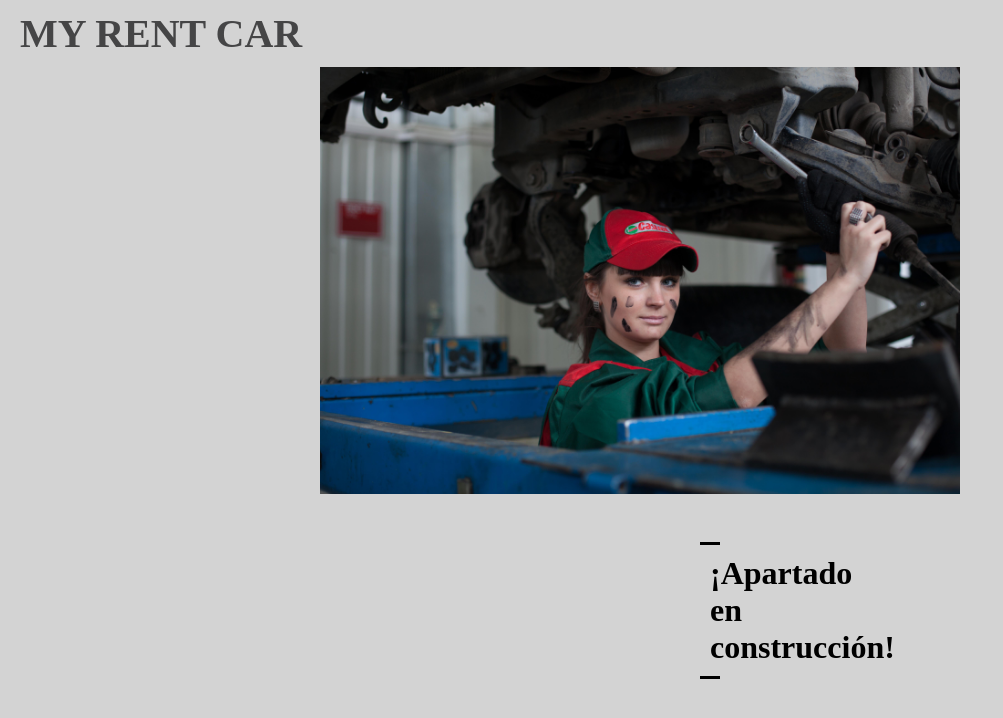
After one commit to BlackGoldRoger/Alquiler_coche, a PHP site: page /myrentcar/Mantenimiento.html in a window 1280 px wide; the page is wider, and only the part inside the window is pictured. The commit adds this page. Shown: the top 718 px of that part, without its empty margins (0-1003 px from the left). Run offline with PHP 8.4, Linux system fonts and the light colour scheme; some libraries are stand-ins or nearby versions; some web fonts are replaced.

Commit message:
Pequeños cambios 2

```diff
--- /dev/null
+++ b/Mantenimiento.html
@@ -0,0 +1,29 @@
+<!DOCTYPE html>
+<html lang="es">
+    <head>
+        <meta charset="utf-8">
+        <title>My rent car</title>
+        <meta name="viewport" content="width=device-width, user-scalable=no, initial-scale=1.0, maximum-scale=1.0, minimum-scale=1.0">
+        <link rel="stylesheet" href="estilos.css">
+        <link rel="stylesheet" href="https://cdnjs.cloudflare.com/ajax/libs/font-awesome/6.1.1/css/all.min.css"><!--Enlace de los iconos-->
+
+        <!--Miniatura de la página--><link rel="icon" type="image/png" href="img/Audi.jpg">
+    </head>
+    <body>
+        <header class="main-header">
+            <div class="main-header__container">
+                <a href="index.php" class="main-header__title-decoration"><h1 class="main-header__title">MY RENT CAR</h1></a>
+            </div>
+        </header>
+        <main class="maintenance-main">
+           <div class="maintenance-container">
+                <img src="img/img%20mantenimiento.jpg" alt="" class="maintenance-img">
+           </div>
+           <div class="maintenance-container__footer">
+               <h1 class="maintenance-footer">¡Apartado en construcción!</h1>
+           </div>
+        </main>
+            <script src="Slider.js"></script>
+            <script src="menu.js"></script>
+    </body>
+</html>
--- a/estilos.css
+++ b/estilos.css
@@ -278,6 +278,32 @@ img {
     padding: 5px 10px;
 	cursor: pointer;
 }
+
+/*Página de mantenimiento*/
+
+.maintenance-container{
+    position: relative;
+    width: 100%;
+}
+.maintenance-img{
+    position: absolute;
+    width: 50%;
+    left: 25%;
+}
+.maintenance-container__footer{
+    position: absolute;
+    text-align: center;
+    width: 100%;
+    bottom: 0;
+    margin: 0px 0px 100px 0;
+    padding: 0px 700px;
+}
+.maintenance-footer{
+    border-top-style: solid;
+    border-bottom-style: solid;
+    padding: 10px;
+}
+
 /*Estilos para tablet
 @media screen and (min-width:768px) {
     .slider{
```
Also changed, not shown: index.php (+4 -4 lines), pagina2.php (+14 -1 lines), img/img mantenimiento.jpg (added).
